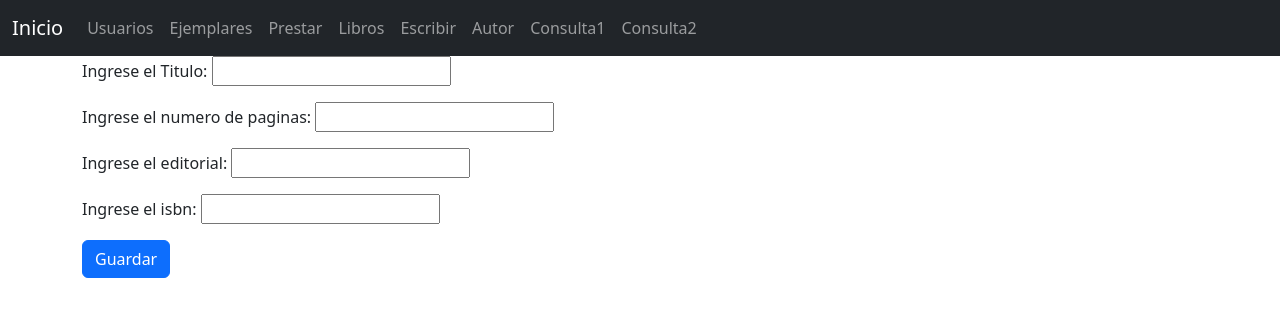
After one commit to keiners1999/Actividad3erCorte_BD, a Django app: page /libros/createLibro in a window 1280 px wide. The commit adds this page. Shown: the top 317 px of the page. Run offline with Django 4.2, Linux system fonts and the light colour scheme.

Commit message:
en proceso

```diff
--- a/TrabajoBD/urls.py
+++ b/TrabajoBD/urls.py
@@ -21,4 +21,5 @@ urlpatterns = [
     path('', include(('apps.usuario.urls'), namespace= 'usuarios')),
     path('prestar/', include(('apps.ejemplares.urls'), namespace= 'prestar')),
     path('ejemplares/', include(('apps.ejemplares.urls'), namespace= 'ejemplares')),
+    path('libros/', include(('apps.libros.urls'), namespace= 'libros')),
 ]
--- /dev/null
+++ b/apps/libros/librosForm.py
@@ -0,0 +1,28 @@
+from django import forms
+from apps.libros.models import Libro
+
+class LibrosForm(forms.ModelForm):
+
+    class Meta:
+        model = Libro
+
+        fields = [
+            'titulo',
+            'numero_pagina',
+            'editorial',
+            'isbn',
+        ]
+
+        labels = {
+            'titulo': 'Ingrese el Titulo',
+            'numero_pagina': 'Ingrese el numero de paginas',
+            'editorial': 'Ingrese el editorial',
+            'isbn': 'Ingrese el isbn',
+        }
+
+        widges = {
+            'titulo' : forms.TextInput(attrs={'class': 'form-control'}),
+            'numero_pagina' : forms.TextInput(attrs={'class': 'form-control'}),
+            'editorial' : forms.TextInput(attrs={'class': 'form-control'}),
+            'isbn' : forms.TextInput(attrs={'class': 'form-control'}),
+        }
--- /dev/null
+++ b/apps/libros/urls.py
@@ -0,0 +1,11 @@
+from django.urls import path
+from . import views
+
+app_name = 'libros'
+urlpatterns = [
+    path('listLibros', views.listLibros, name= 'listLibros'),
+    path('createLibro', views.createLibro, name= 'createLibro'),
+    path('updateLibro/<int:id>', views.updateLibros, name= 'updateLibro'),
+    path('deleteLibro/<int:id>', views.deleteLibros, name= 'deleteLibro'),
+
+]
--- a/apps/libros/views.py
+++ b/apps/libros/views.py
@@ -1,3 +1,36 @@
-from django.shortcuts import render
+from django.shortcuts import render, redirect
+
+from apps.libros.models import Libro
+from apps.libros.librosForm import LibrosForm
 
 # Create your views here.
+
+def listLibros(request):
+    libros = Libro.objects.all().order_by('id')
+    return render (request, 'libro/listLibros.html', {'libros':libros})
+
+def createLibro(request):
+    if request.method == 'POST':
+        form = LibrosForm(request.POST)
+        if form.is_valid():
+            form.save()
+        return redirect('libros:listLibros')
+    else:
+        form = LibrosForm()
+    return render(request, 'libro/formLibros.html', {'form': form})
+
+def updateLibros(request,id):
+    libros = Libro.objects.get(id=id)
+    if request.method == 'GET':
+        form = LibrosForm(instance=libros)
+    else:
+        form = LibrosForm(request.POST, instance=libros)
+        if form.is_valid():
+            form.save()
+            return redirect('libros:listLibros')
+    return render(request, 'libros/formLibros.html', {'form': form})
+
+def deleteLibros(request, id):
+    libros = Libro.objects.get(id=id)
+    libros.delete()
+    return redirect('libros:listLibros')
--- a/templates/base.html
+++ b/templates/base.html
@@ -33,7 +33,7 @@
                         <a class="nav-link" href="{% url 'prestar:listPrestar' %}">Prestar</a>
                     </li>
                     <li class="nav-item">
-                        <a class="nav-link" href="">Libros</a>
+                        <a class="nav-link" href="{% url 'libros:listLibros' %}">Libros</a>
                     </li>
                     <li class="nav-item">
                         <a class="nav-link" href="">Escribir</a>
--- /dev/null
+++ b/templates/libro/formLibros.html
@@ -0,0 +1,16 @@
+{% extends 'base.html' %}
+
+{% block content %}
+
+    <form method="post">
+        {% csrf_token %}
+        {{ form.as_p }}
+
+        <button class="btn btn-primary" type="submit">
+            Guardar
+        </button>
+
+    </form>
+
+
+{% endblock %}
```
Also changed, not shown: templates/libro/listLibros.html (added, +60 -0 lines).
